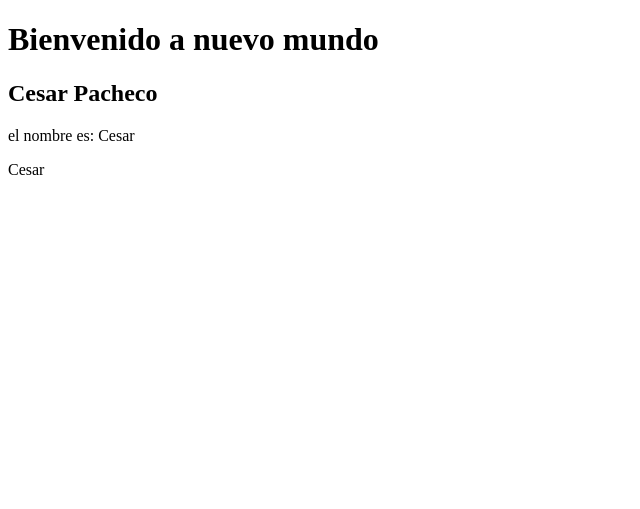
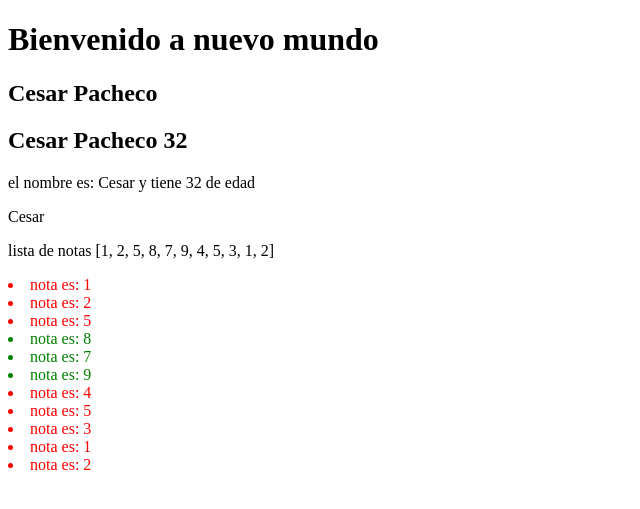
Before and after one commit to Cesarsol117/miprimerrepo117, a Django app: page /probandohtml/ in a window 1280 px wide. Shown: the top 509 px of the page, without its empty margins (0-640 px from the left). Run offline with Django 4.2, Linux system fonts and the light colour scheme.

Commit message:
se agrego listas y for al template

```diff
--- a/myproject/myproject/views.py
+++ b/myproject/myproject/views.py
@@ -19,7 +19,8 @@ def probando_html(request):
     nom = "Cesar"
     ap  = "Pacheco"
 
-    diccionario = {"nombre": nom, "apellido":ap}
+    diccionario = {"nombre": nom, "apellido":ap, "edad": 32, "lista": [1,2,5,8,7,9,4,5,3,1,2] }
+
     archivo = open("D:/Users/acer/Desktop/coder1/myproject/templates/template.html")
     template = Template(archivo.read())
     archivo.close()
--- a/myproject/templates/template.html
+++ b/myproject/templates/template.html
@@ -9,7 +9,22 @@
 <body>
     <h1>Bienvenido a nuevo mundo</h1>
     <h2>{{ nombre }} {{ apellido }}</h2>
-    <p>el nombre es: {{ nombre }}</p>
+    <h2>{{ nombre }} {{ apellido }} {{ edad }}</h2>
+    <p>el nombre es: {{ nombre }} y tiene {{ edad }} de edad</p>
     <p>Cesar</p>
+    <p>lista de notas {{ lista }}</p>
+    <p>
+        {% for nota in lista %}
+            {% if nota > 5  %}
+                <li style="color: green;"> nota es: {{ nota }}</li>
+            {% else %}
+                <li style="color: red;"> nota es: {{ nota }}</li>
+            {% endif %}
+
+            <!-- <li>la nota es: {{nota}}</li> -->
+        {% endfor %}
+
+    </p>
+
 </body>
 </html>
```
